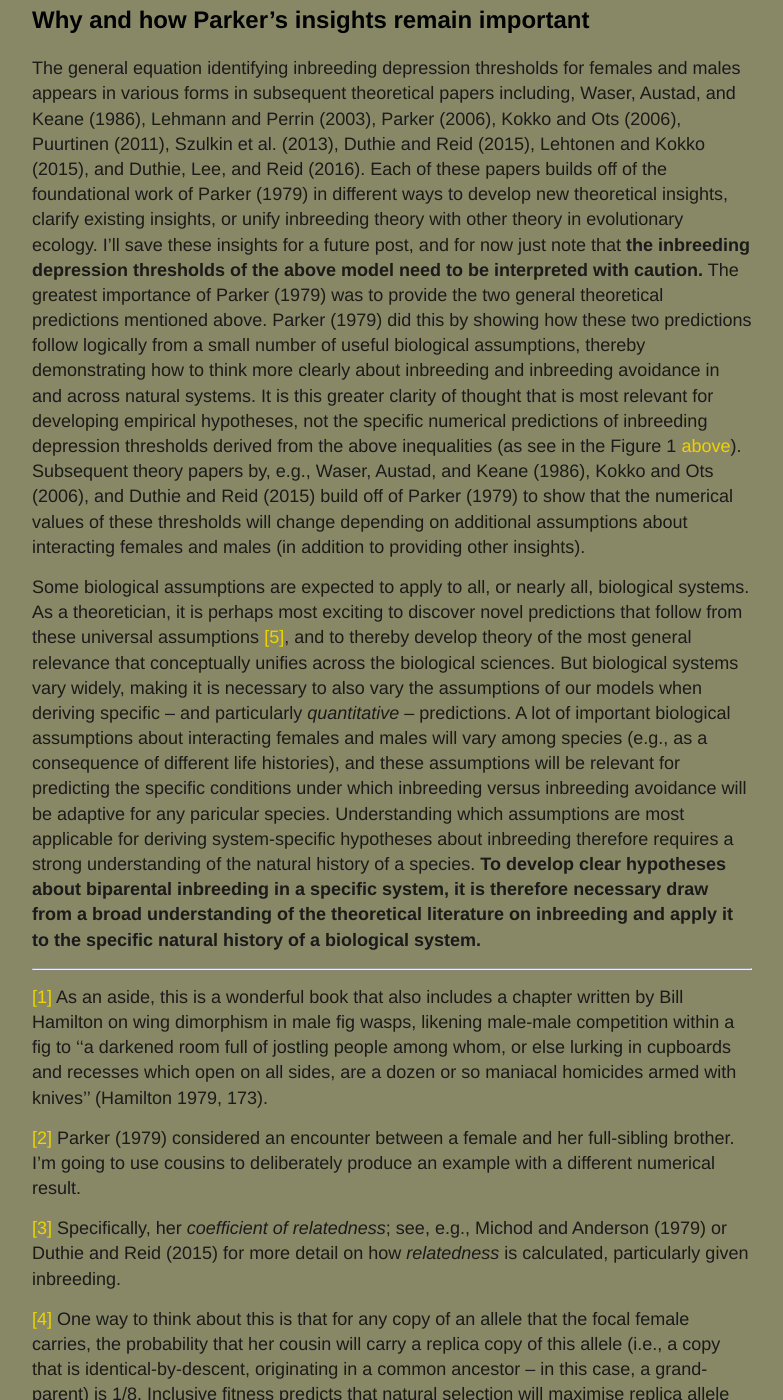
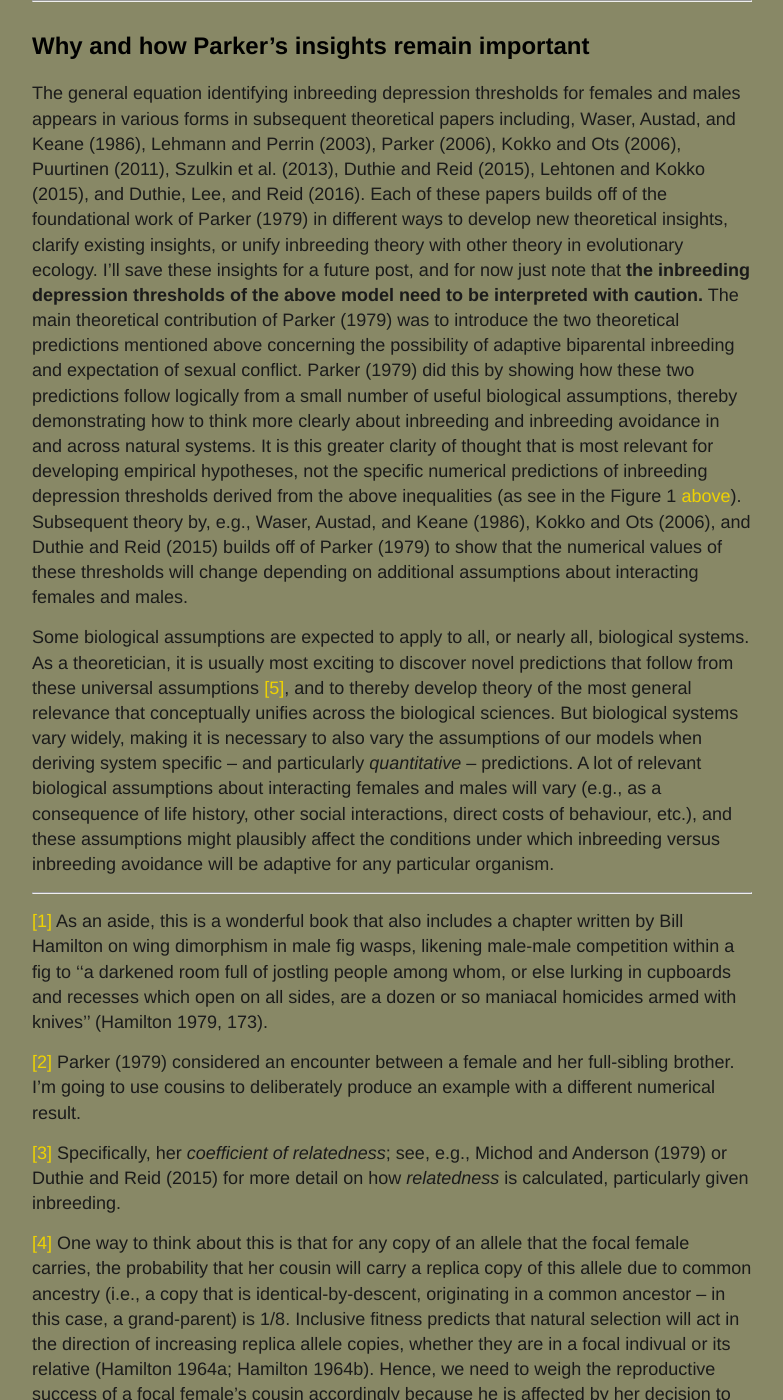
Before and after one commit to bradduthie/blog, a Jekyll site: the page built from _posts/2017-01-01-evolution-of-inbreeding.md, in a window 1280 px wide and 1400 px high, scrolled down 5618 px. Shown: the whole window, without its empty margins (248-1031 px from the left). Built offline with Jekyll 4.4.1, drawn with Linux system fonts in a browser that asks for light colours; our own code applies the rules of GitHub Pages for plain Markdown files; comment, search, counter and statistics services are not loaded; some of the changed text lies outside the part shown.

Commit message:
Minor changes to post

```diff
--- a/_posts/2017-01-01-evolution-of-inbreeding.md
+++ b/_posts/2017-01-01-evolution-of-inbreeding.md
@@ -79,14 +79,15 @@ the reproductive success of her cousin plus the direct fitness accrued
 from her own reproductive success defines her *inclusive fitness* as
 accrued through her reproductive decision; inclusive fitness, more
 generally, can be used to determine how selection will act on a
-particular behaviour (Hamilton 1964a; Grafen 2006). In the case of
-inbreeding, we can contrast the inclusive fitness accrued from
-inbreeding with that of outbreeding,
+phenotype at any given level of biological organisation (Hamilton 1964a;
+Grafen 2006). In the case of a focal individual inbreeding, we can
+contrast the inclusive fitness accrued from inbreeding with that of
+outbreeding,
 
 n (1 - *δ*) + 1/8 n (1 - *δ*) &gt; n.
 
-Now, note that the above inequality isn't always false -- as it
-obviously was in the first inequality when indirect fitness was not
+Now, note that the above inequality isn't always false -- as was
+obviously the case in the first inequality when indirect fitness was not
 taken into account. If we now imagine a very small value of *δ*, then
 the left hand side of the above inequality will approach a value of
 *n* + (1/8)*n*, higher than the inclusive fitness of outbreeding (*n*).
@@ -214,8 +215,8 @@ increases her inclusive fitness can be written as,
 
 *δ* &lt; r / (1 + r).
 
-The equivalent general inequality predicting male predicting whether or
-not inbreeding increases inclusive fitness in males is,
+The equivalent general inequality predicting whether or not inbreeding
+increases inclusive fitness for males is,
 
 n(1+r)(1-*δ*) &gt; rn.
 
@@ -258,42 +259,38 @@ theoretical insights, clarify existing insights, or unify inbreeding
 theory with other theory in evolutionary ecology. I'll save these
 insights for a future post, and for now just note that **the inbreeding
 depression thresholds of the above model need to be interpreted with
-caution.** The greatest importance of Parker (1979) was to provide the
-two general theoretical predictions mentioned above. Parker (1979) did
-this by showing how these two predictions follow logically from a small
-number of useful biological assumptions, thereby demonstrating how to
-think more clearly about inbreeding and inbreeding avoidance in and
-across natural systems. It is this greater clarity of thought that is
-most relevant for developing empirical hypotheses, not the specific
-numerical predictions of inbreeding depression thresholds derived from
-the above inequalities (as see in the Figure 1 [above](#fig1)).
-Subsequent theory papers by, e.g., Waser, Austad, and Keane (1986),
-Kokko and Ots (2006), and Duthie and Reid (2015) build off of Parker
-(1979) to show that the numerical values of these thresholds will change
-depending on additional assumptions about interacting females and males
-(in addition to providing other insights).
+caution.** The main theoretical contribution of Parker (1979) was to
+introduce the two theoretical predictions mentioned above concerning the
+possibility of adaptive biparental inbreeding and expectation of sexual
+conflict. Parker (1979) did this by showing how these two predictions
+follow logically from a small number of useful biological assumptions,
+thereby demonstrating how to think more clearly about inbreeding and
+inbreeding avoidance in and across natural systems. It is this greater
+clarity of thought that is most relevant for developing empirical
+hypotheses, not the specific numerical predictions of inbreeding
+depression thresholds derived from the above inequalities (as see in the
+Figure 1 [above](#fig1)). Subsequent theory by, e.g., Waser, Austad, and
+Keane (1986), Kokko and Ots (2006), and Duthie and Reid (2015) builds
+off of Parker (1979) to show that the numerical values of these
+thresholds will change depending on additional assumptions about
+interacting females and males.
 
 Some biological assumptions are expected to apply to all, or nearly all,
-biological systems. As a theoretician, it is perhaps most exciting to
+biological systems. As a theoretician, it is usually most exciting to
 discover novel predictions that follow from these universal assumptions
 [\[5\]](#foot5), and to thereby develop theory of the most general
 relevance that conceptually unifies across the biological sciences. But
 biological systems vary widely, making it is necessary to also vary the
-assumptions of our models when deriving specific -- and particularly
-*quantitative* -- predictions. A lot of important biological assumptions
-about interacting females and males will vary among species (e.g., as a
-consequence of different life histories), and these assumptions will be
-relevant for predicting the specific conditions under which inbreeding
-versus inbreeding avoidance will be adaptive for any paricular species.
-Understanding which assumptions are most applicable for deriving
-system-specific hypotheses about inbreeding therefore requires a strong
-understanding of the natural history of a species. **To develop clear
-hypotheses about biparental inbreeding in a specific system, it is
-therefore necessary draw from a broad understanding of the theoretical
-literature on inbreeding and apply it to the specific natural history of
-a biological system.**
+assumptions of our models when deriving system specific -- and
+particularly *quantitative* -- predictions. A lot of relevant biological
+assumptions about interacting females and males will vary (e.g., as a
+consequence of life history, other social interactions, direct costs of
+behaviour, etc.), and these assumptions might plausibly affect the
+conditions under which inbreeding versus inbreeding avoidance will be
+adaptive for any particular organism.
 
-<!--- Get a better ending here? --->
+<!--- Understanding which assumptions are most applicable for deriving specific hypotheses about inbreeding therefore requires a strong understanding of both inbreeding theory and the empirical system under study. --->
+<!--- Could end with the above, but maybe a quick paragraph would be better to sum up. Something about how general predictions might be applicable across species, at broad scales. In contrast, specific, quantitative, predictions will need correspondingly specific information about the species under study if the goal is to predict whether or not inbreeding is adaptive. --->
 
 ------------------------------------------------------------------------
 
@@ -315,14 +312,14 @@ given inbreeding.
 
 <a name="foot4">\[4\]</a> One way to think about this is that for any
 copy of an allele that the focal female carries, the probability that
-her cousin will carry a replica copy of this allele (i.e., a copy that
-is identical-by-descent, originating in a common ancestor -- in this
-case, a grand-parent) is 1/8. Inclusive fitness predicts that natural
-selection will maximise replica allele copies, whether they are in a
-focal indivual or its relative (Hamilton 1964a; Hamilton 1964b). Hence,
-we need to weigh the reproductive success of a focal female's cousin
-accordingly because he is affected by her decision to inbreed or avoid
-inbreeding.
+her cousin will carry a replica copy of this allele due to common
+ancestry (i.e., a copy that is identical-by-descent, originating in a
+common ancestor -- in this case, a grand-parent) is 1/8. Inclusive
+fitness predicts that natural selection will act in the direction of
+increasing replica allele copies, whether they are in a focal indivual
+or its relative (Hamilton 1964a; Hamilton 1964b). Hence, we need to
+weigh the reproductive success of a focal female's cousin accordingly
+because he is affected by her decision to inbreed or avoid inbreeding.
 
 <a name="foot5">\[5\]</a> Or, perhaps equally appealing, to discover
 previously unknown assumptions from consistently observed patterns
```
Also changed, not shown: other parts of _posts/2017-01-01-evolution-of-inbreeding.md (+19 -19 lines), _rmd/2017-01-01-evolution-of-inbreeding.Rmd (+17 -15 lines).
